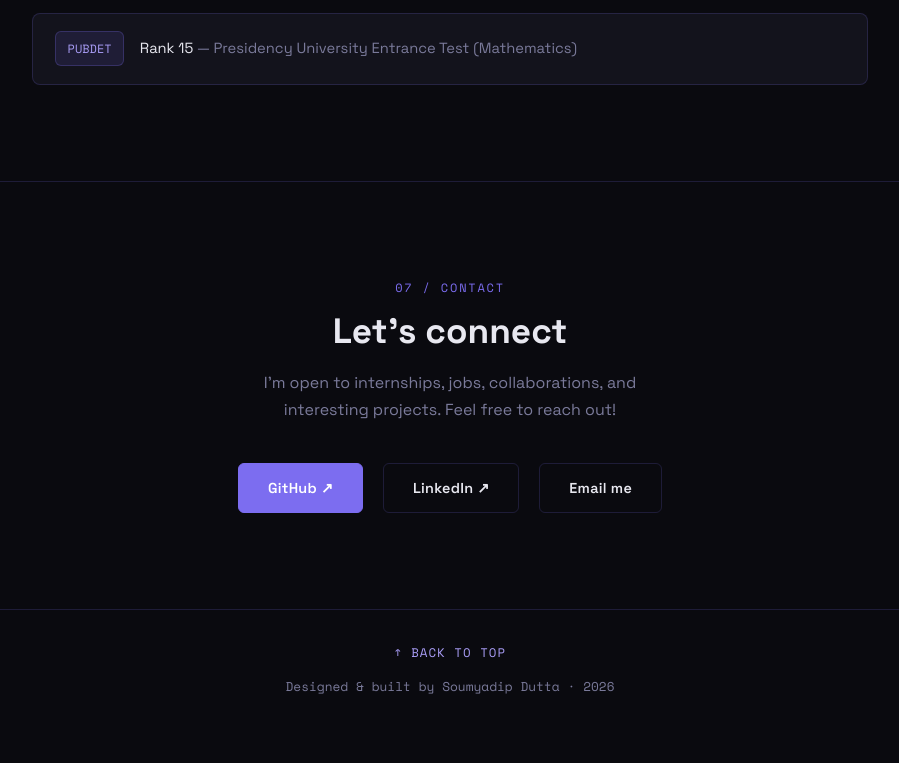
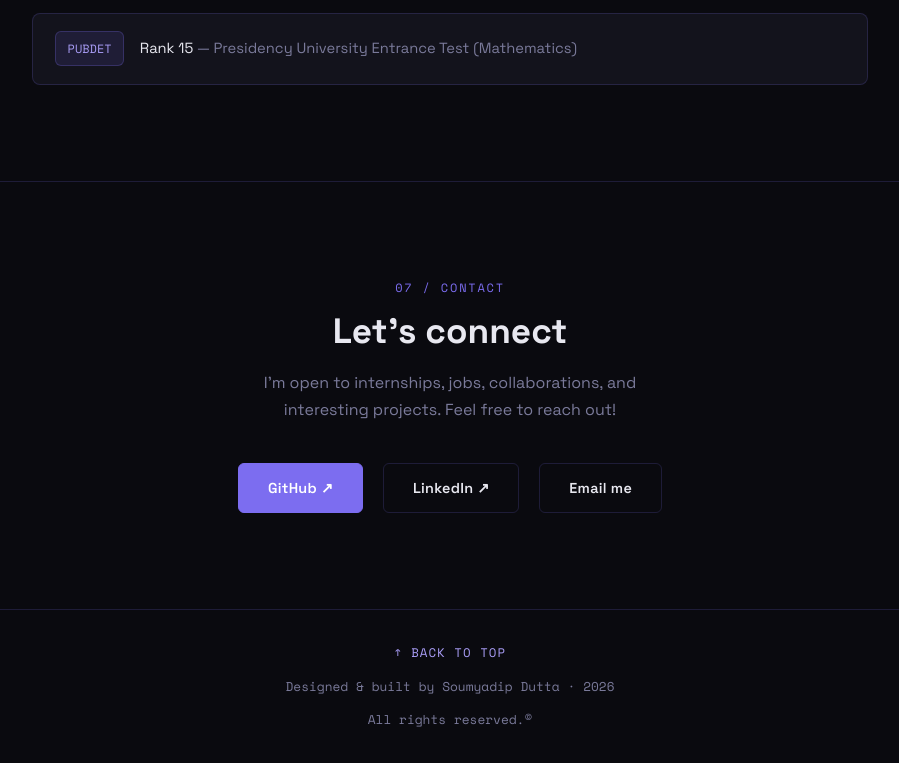
Before and after one commit to Soumya-git17/Soumya-git17.github.io, a plain HTML site: page index.html in a window 1280 px wide. Shown: the part 5350-6113 px from the top of the page, without its empty margins (190-1089 px from the left). Before the commit the page ends 6079 px from the top, so only its background shows below. Drawn offline with nearby package versions, Linux system fonts and the light colour scheme.

Commit message:
Update index.html

```diff
--- a/index.html
+++ b/index.html
@@ -898,6 +898,7 @@
   <footer>
     <a href="#intro" class="back-to-top">↑ BACK TO TOP</a>
     <p>Designed & built by Soumyadip Dutta · 2026</p>
+    <p>All rights reserved.©</p>
   </footer>
 
   <script>
```
